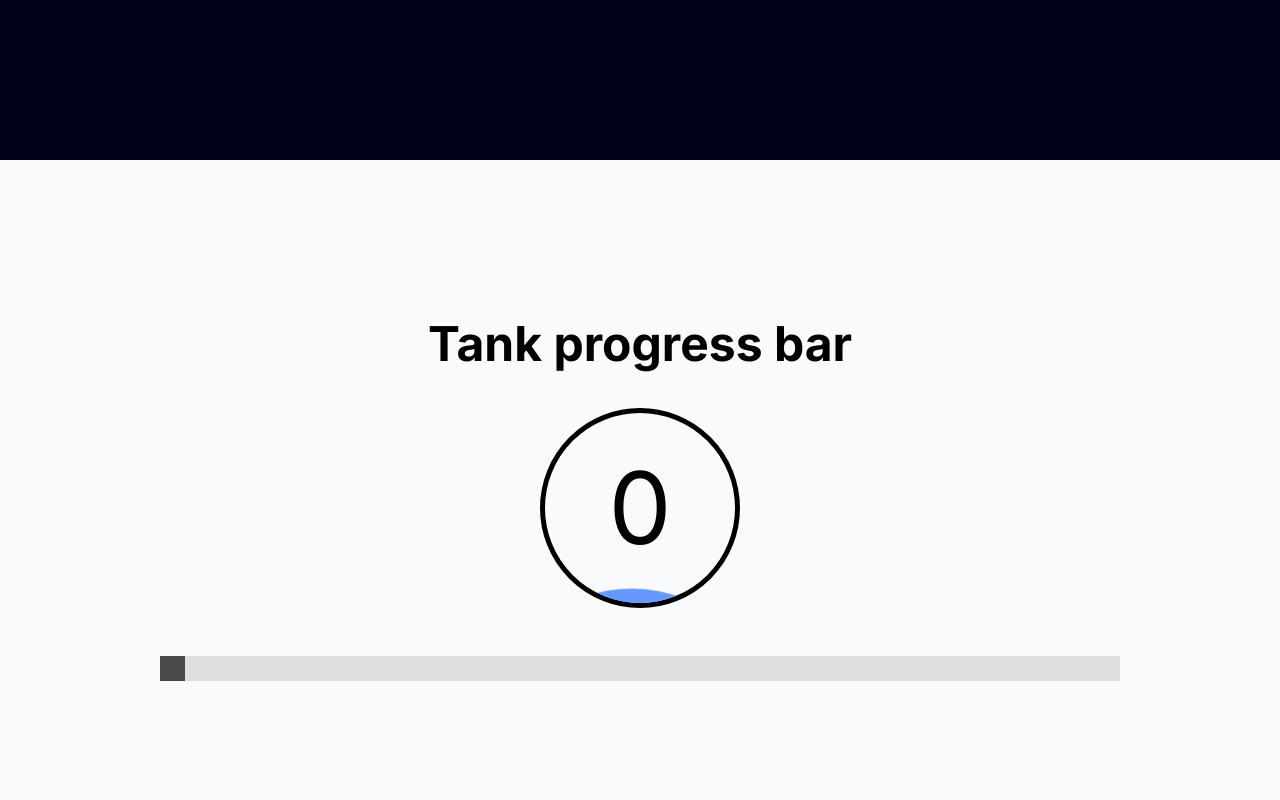
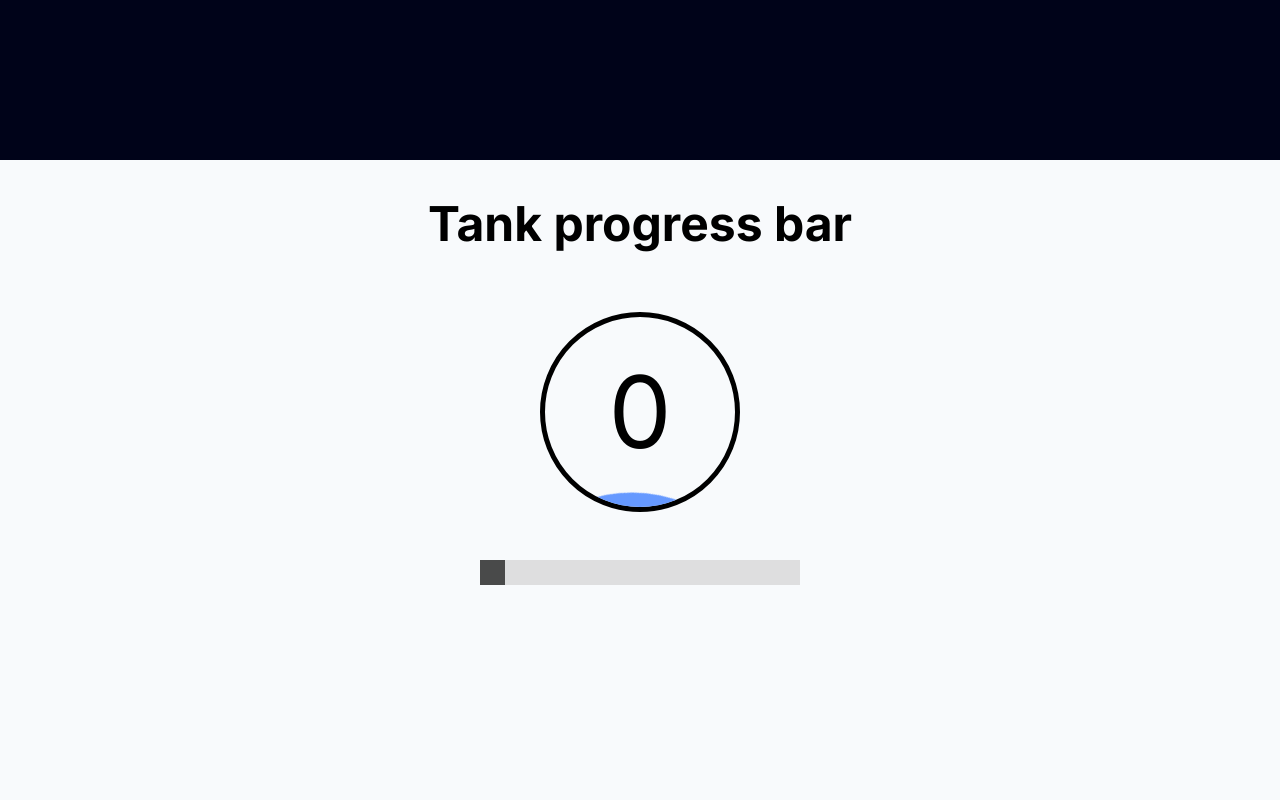
Before and after one commit to nathan115210/nathan-site, a Next.js app: page /code-snippets/tank-progress in a window 1280 px wide. Shown: the top 800 px of the page. Built offline with nearby package versions, Linux system fonts and the light colour scheme.

Commit message:
fix(code-snippets): add custom className to layout

```diff
--- a/app/code-snippets/layout.tsx
+++ b/app/code-snippets/layout.tsx
@@ -2,14 +2,11 @@ import { ReactNode } from "react";
 
 interface LayoutProps {
   children: ReactNode;
+  className?: string;
 }
 
-const Layout = ({ children }: LayoutProps) => {
-  return (
-    <div className="w-screen h-screen mt-40 bg-slate-50 text-black">
-      {children}
-    </div>
-  );
+const Layout = ({ children, className }: LayoutProps) => {
+  return <div className={className}>{children}</div>;
 };
 
 export default Layout;
--- a/app/code-snippets/tank-progress/page.module.scss
+++ b/app/code-snippets/tank-progress/page.module.scss
@@ -1,5 +1,4 @@
 .slidecontainer {
-  width: 60rem;
   display: flex;
   justify-content: center;
   align-items: center;
@@ -48,7 +47,7 @@
 
 .slider {
   -webkit-appearance: none;
-  width: 100%;
+  width: 20rem;
   height: 25px;
   background: #d3d3d3;
   outline: none;
--- a/app/code-snippets/tank-progress/page.tsx
+++ b/app/code-snippets/tank-progress/page.tsx
@@ -33,10 +33,10 @@ const Page = () => {
     setValue(e.target.value);
 
   return (
-    <Layout>
-      <h2 className="heading mb-10">Tank progress bar</h2>
+    <Layout className={"w-screen h-screen mt-40 bg-slate-50 text-black"}>
+      <h2 className="heading pt-10 mb-10">Tank progress bar</h2>
 
-      <div className={styles.slidecontainer}>
+      <div className={`p-6 ${styles.slidecontainer}`}>
         <div className={styles.percentContainer}>
           <div className={styles.percent}>
             <span>{value}</span>
```
